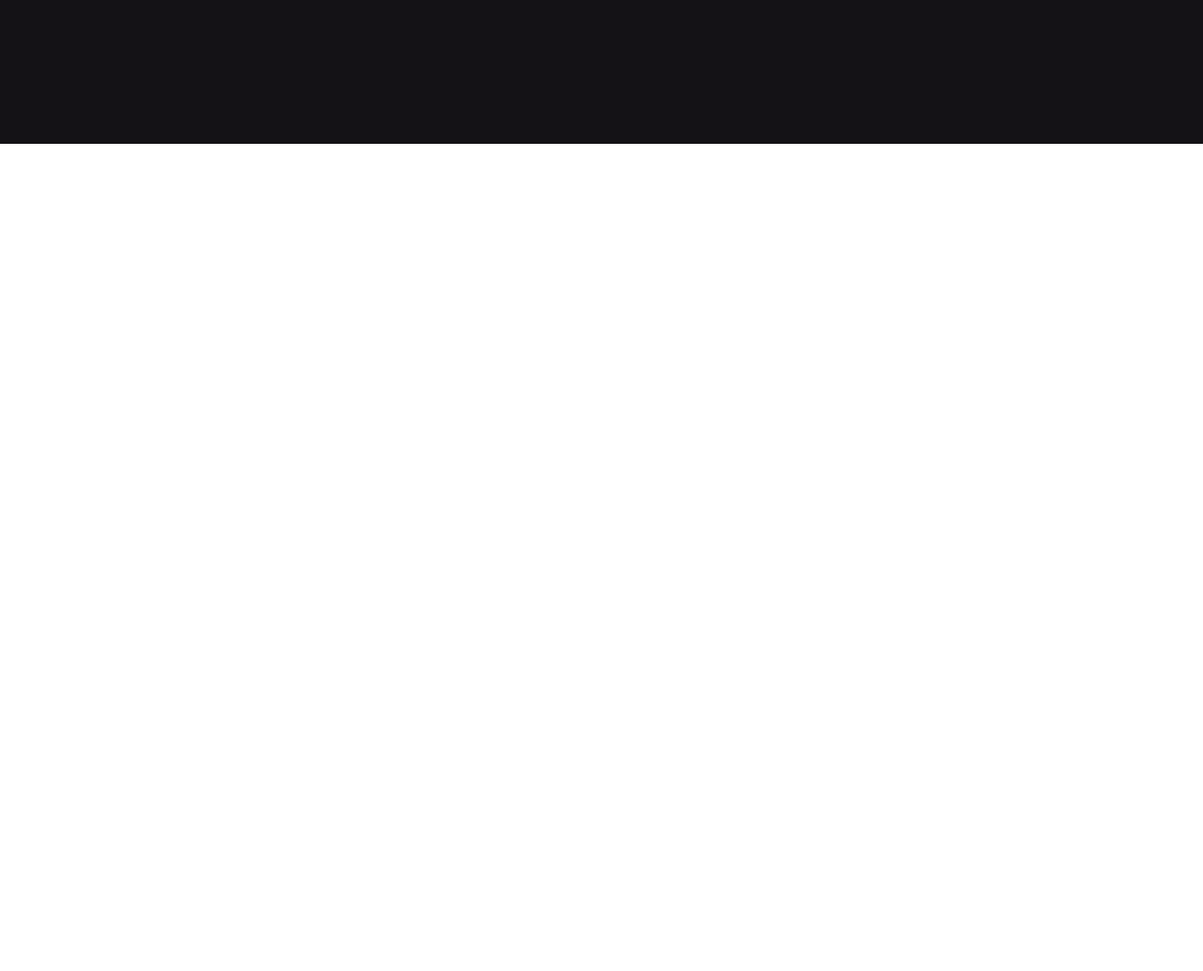
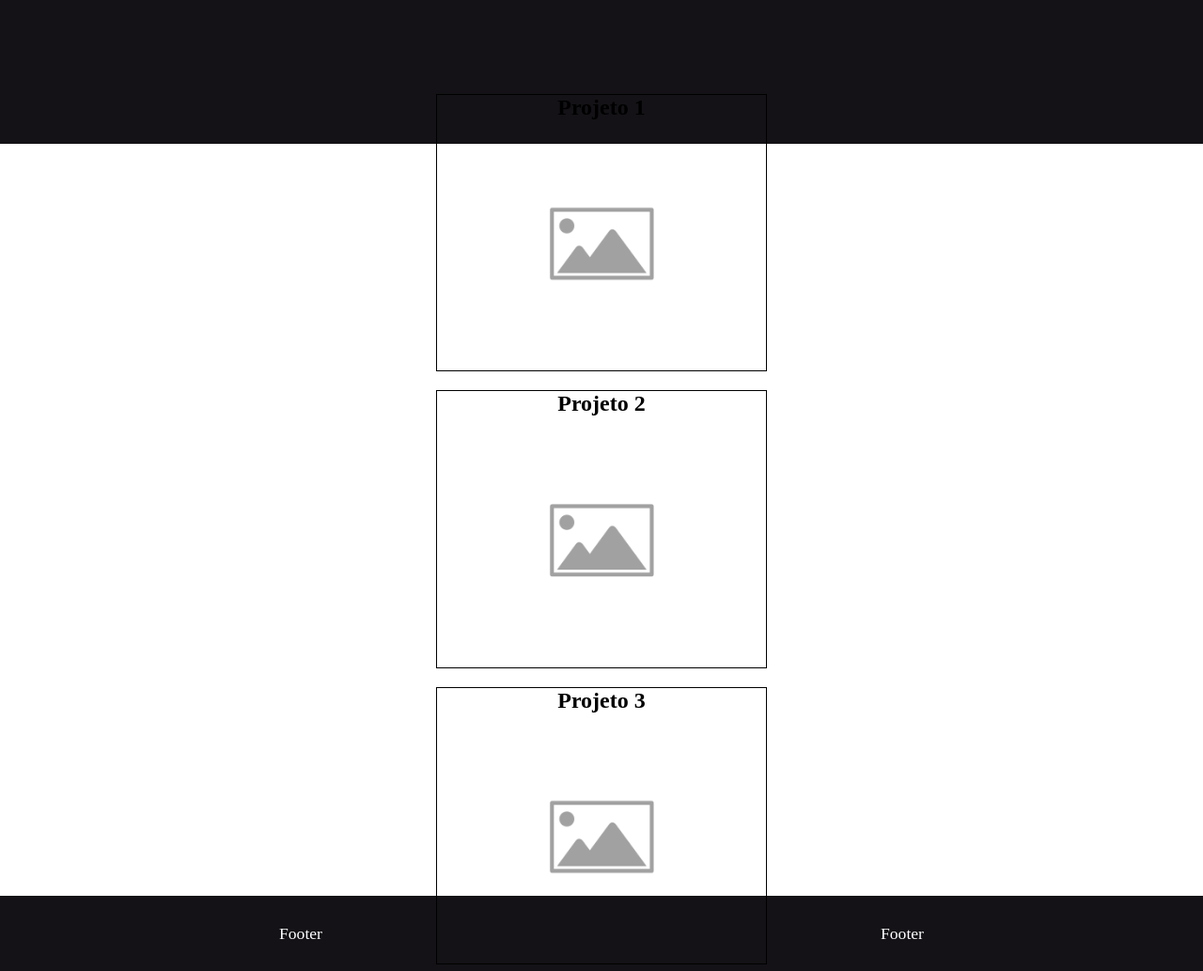
Before and after one commit to victorsbit/victorsbit.github.io, a plain HTML site: page index.html in a window 1280 px wide. Shown: the part 527-1560 px from the top of the page at 94% size. Before the commit the page ends 800 px from the top, so only its background shows below. Drawn offline with Linux system fonts and the light colour scheme.

Commit message:
adiciona mudancas

```diff
--- a/index.html
+++ b/index.html
@@ -32,11 +32,35 @@
           <span class="about">Meu nome é <span class="orange">Victor</span>, e eu sou um estudante de <span class="orange">Desenvolvimento Web Full Stack</span></span>
         </div>
         <div class="scroll-down">
-          <a href="#">
+          <a href="#main-container">
             <img src="assets/dropdown-arrow.png" />
           </a>
         </div>
       </section>
+      <section class="main-container" id="main-container">
+        <div class="project-container">
+          <div class="project-card">
+            <h2>Projeto 1</h2>
+            <img src="assets/placeholder-image.png" class="card-image" />
+          </div>
+          <div class="project-card">
+            <h2>Projeto 2</h2>
+            <img src="assets/placeholder-image.png" class="card-image" />
+          </div>
+          <div class="project-card">
+            <h2>Projeto 3</h2>
+            <img src="assets/placeholder-image.png" class="card-image" />
+          </div>
+        </div>
+      </section>
+      <footer class="main-footer">
+        <div class="footer">
+          <span>Footer</span>
+        </div>
+        <div class="footer">
+          <span>Footer</span>
+        </div>
+      </footer>
     </main>
   </body>
 </html>
--- a/style.css
+++ b/style.css
@@ -15,7 +15,8 @@ body {
   background-color: rgb(20, 18, 22);
   display: flex;
   justify-content: space-between;
-  height: 80px;
+  min-height: 80px;
+  font-size: 1.10em;
 }
 
 .main-header a {
@@ -92,3 +93,35 @@ body {
     font-size: 1.25em;
   }
 }
+
+.main-container {
+  align-items: center;
+  display: flex;
+  height: 100vh;
+  justify-content: center;
+}
+
+.project-container {
+  display: flex;
+  flex-direction: column;
+}
+
+.project-card {
+  border: black solid 1px;
+  margin-top: 20px;
+  text-align: center;
+}
+
+.card-image {
+  width: 350px;
+}
+
+.main-footer {
+  background-color: rgb(20, 18, 22);
+  color: white;
+  display: flex;
+  align-items: center;
+  justify-content: space-around;
+  min-height: 80px;
+  font-size: 1.10em;
+}
```
